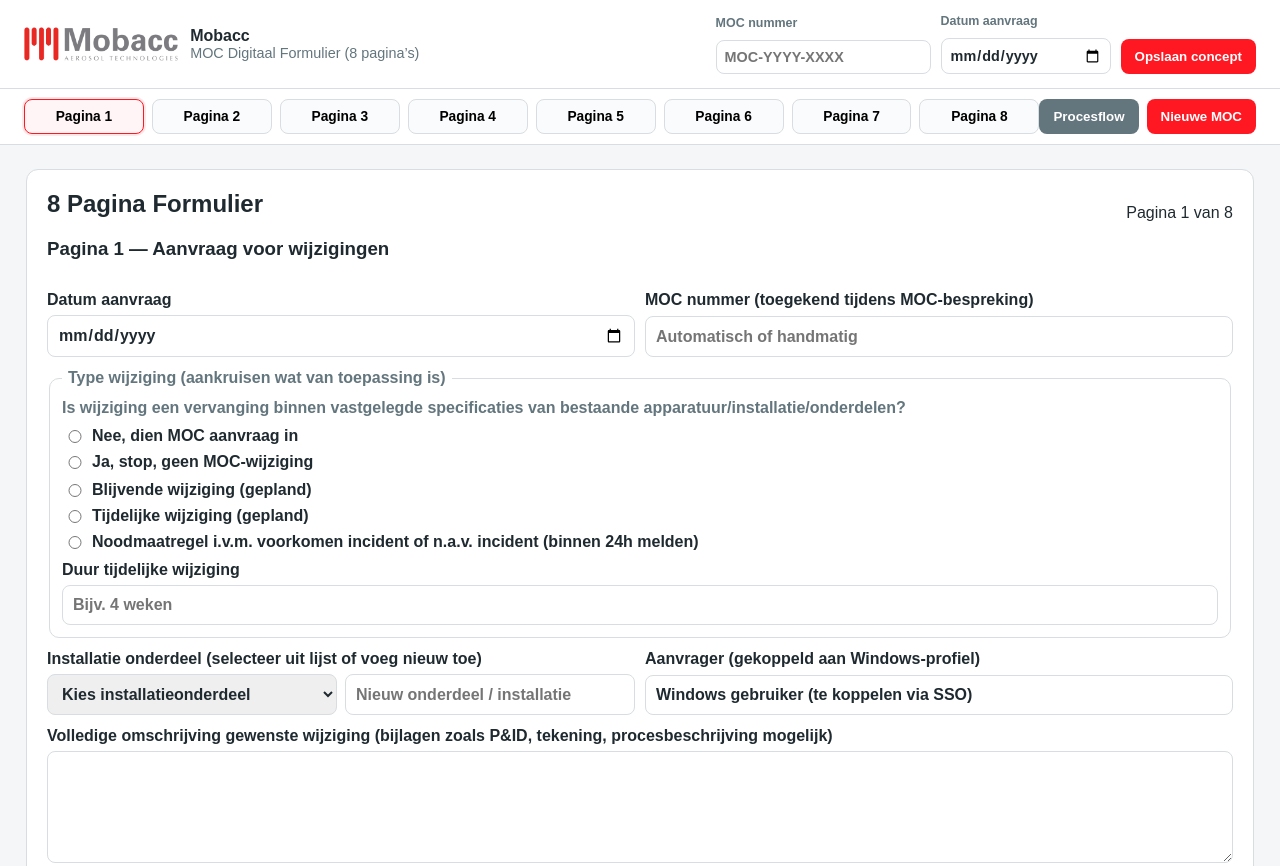
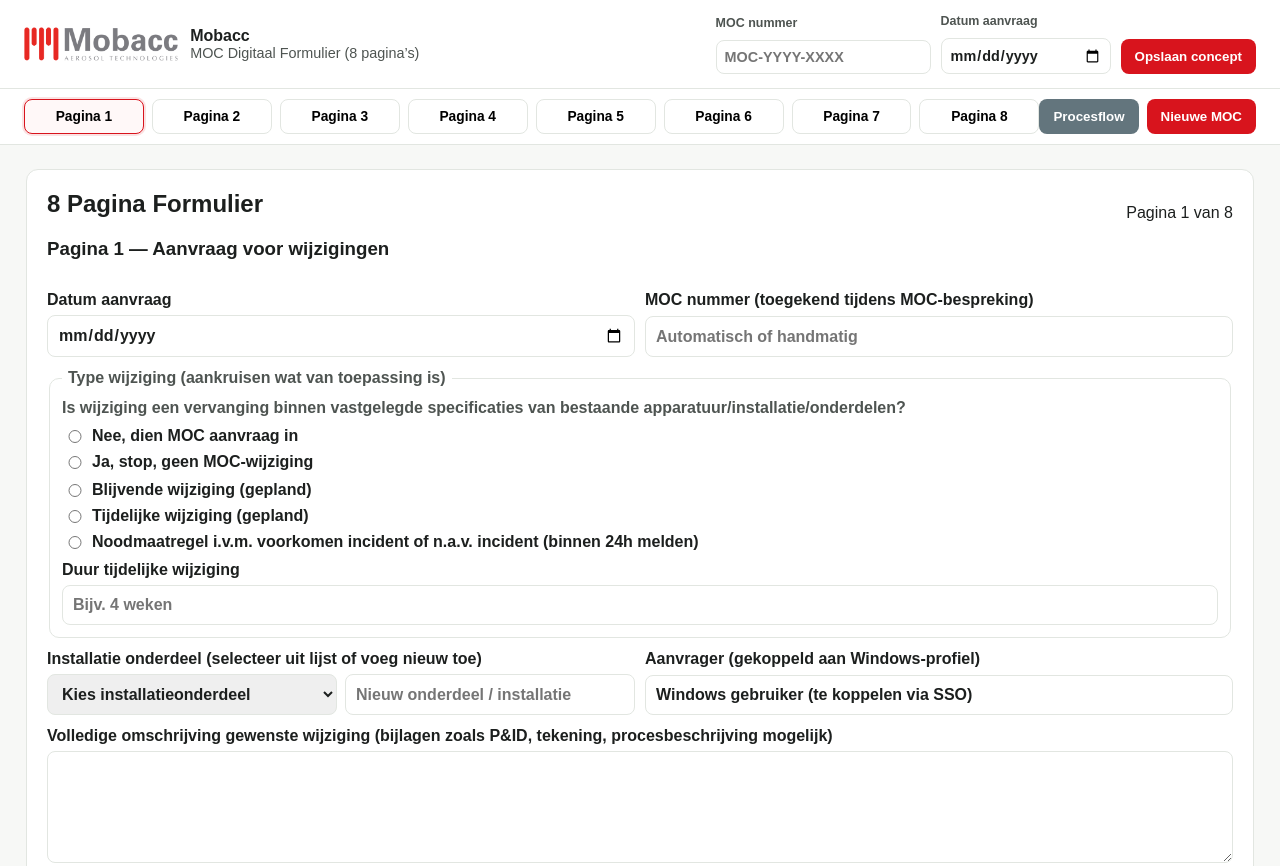
Before and after one commit to AndreKrottje-Dev/moc-2, a website: page index.html in a window 1280 px wide. Shown: the top 866 px of the page. Drawn offline with Linux system fonts and the light colour scheme.

Commit message:
Align UI colors with updated Brand House style palette

```diff
--- a/styles.css
+++ b/styles.css
@@ -1,10 +1,11 @@
 :root {
-  --mobacc-red: #ff1721;
+  --mobacc-red: #d8141d;
   --mobacc-anthracite: #63757d;
+  --muted: #4e5451;
   --white: #ffffff;
-  --bg: #f4f6f8;
-  --border: #d7dde1;
-  --text: #1f2a30;
+  --bg: #f7f8f6;
+  --border: #e2e6e1;
+  --text: #1c1f1e;
   --ok: #117a37;
 }
 
@@ -73,7 +74,7 @@ body {
 
 .brand-sub {
   margin: 0;
-  color: var(--mobacc-anthracite);
+  color: var(--muted);
   font-size: 0.9rem;
 }
 
@@ -91,7 +92,7 @@ body {
 .header-context label {
   font-size: 0.78rem;
   font-weight: 700;
-  color: var(--mobacc-anthracite);
+  color: var(--muted);
   min-width: 170px;
 }
 
@@ -173,7 +174,7 @@ p {
 
 .tab-chip {
   border: 1px solid var(--border);
-  background: #fafbfc;
+  background: #ffffff;
   border-radius: 8px;
   padding: 9px 10px;
   font-weight: 700;
@@ -183,8 +184,8 @@ p {
 
 .tab-chip.active {
   border-color: var(--mobacc-red);
-  box-shadow: 0 0 0 2px rgba(255, 23, 33, 0.1);
-  background: #fff5f6;
+  box-shadow: 0 0 0 2px rgba(216, 20, 29, 0.12);
+  background: #fff8f8;
 }
 
 .moc-form {
@@ -210,7 +211,7 @@ fieldset {
 }
 
 legend {
-  color: var(--mobacc-anthracite);
+  color: var(--muted);
   font-weight: 700;
   padding: 0 6px;
 }
@@ -223,7 +224,7 @@ label {
 
 .inline-field {
   font-weight: 600;
-  color: var(--mobacc-anthracite);
+  color: var(--muted);
 }
 
 input,
@@ -266,7 +267,7 @@ textarea {
 
 .subnote {
   margin: 0;
-  color: var(--mobacc-anthracite);
+  color: var(--muted);
   font-size: 0.9rem;
 }
 
@@ -352,7 +353,7 @@ textarea {
 }
 
 .section-head p {
-  color: var(--mobacc-anthracite);
+  color: var(--muted);
 }
 
 .flow-grid {
@@ -367,19 +368,19 @@ textarea {
   border-radius: 10px;
   padding: 10px;
   cursor: pointer;
-  background: #fafbfc;
+  background: #ffffff;
   text-align: left;
 }
 
 .phase:hover,
 .phase.active {
   border-color: var(--mobacc-red);
-  box-shadow: 0 0 0 2px rgba(255, 23, 33, 0.1);
+  box-shadow: 0 0 0 2px rgba(216, 20, 29, 0.12);
 }
 
 .phase small {
   display: block;
-  color: var(--mobacc-anthracite);
+  color: var(--muted);
 }
 
 .split {
@@ -403,7 +404,7 @@ textarea {
 
 .kpi span {
   display: block;
-  color: var(--mobacc-anthracite);
+  color: var(--muted);
   font-size: 0.82rem;
 }
 
```
